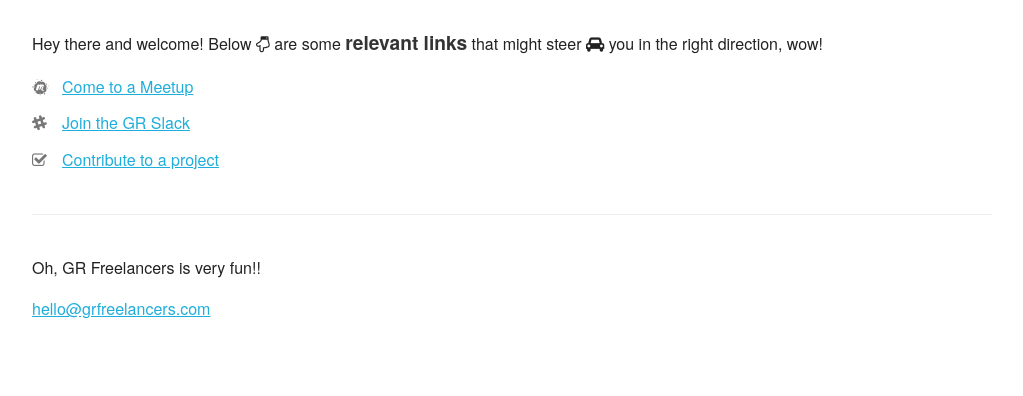
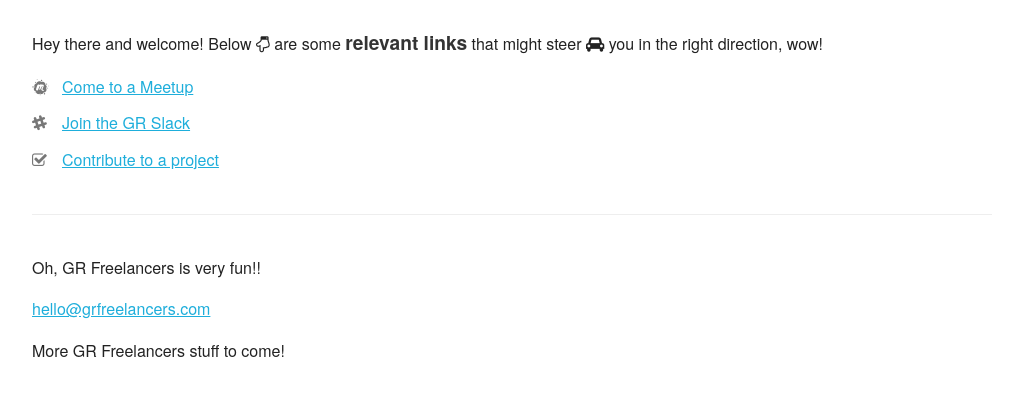
Before and after one commit to grfreelancers/grfreelancers-website, a plain HTML site: page index.html in a window 1280 px wide. Shown: the part 172-568 px from the top of the page, without its empty margins (128-1151 px from the left). Drawn offline with nearby package versions, Linux system fonts and the light colour scheme.

Commit message:
testing netlify deploys

```diff
--- a/index.html
+++ b/index.html
@@ -26,6 +26,7 @@
     <footer>
       <p>Oh, GR Freelancers is very fun!!</p>
       <p><a href="mailto:hello@grfreelancers.com">hello@grfreelancers.com</a></p>
+      <p>More GR Freelancers stuff to come!</p>
     </footer>
   </div>
 </body>
```
Also changed, not shown: 1 other file.
